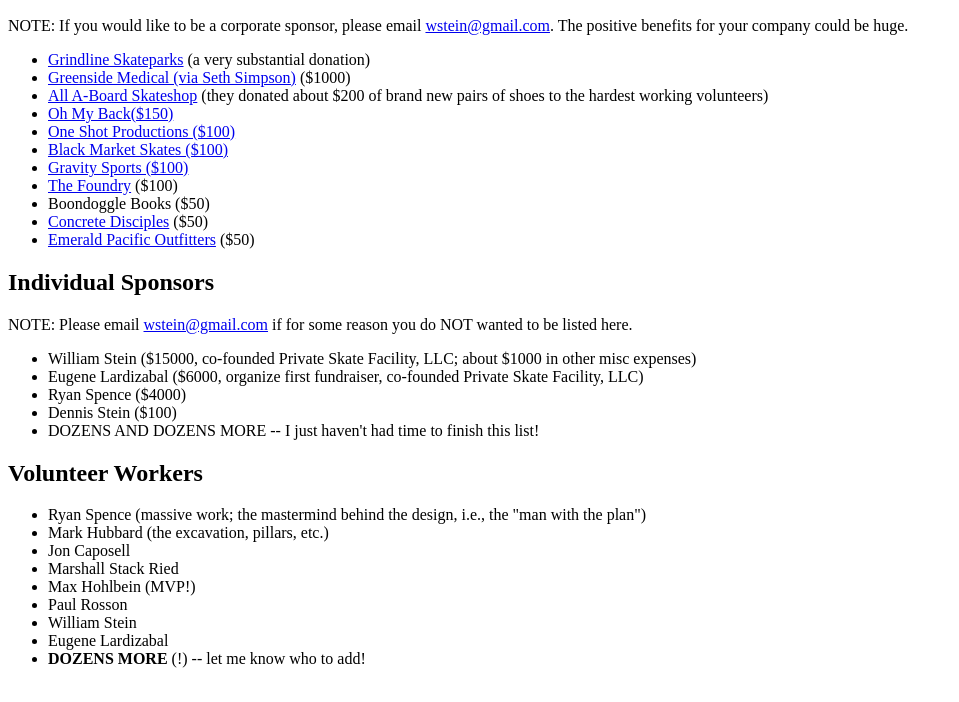
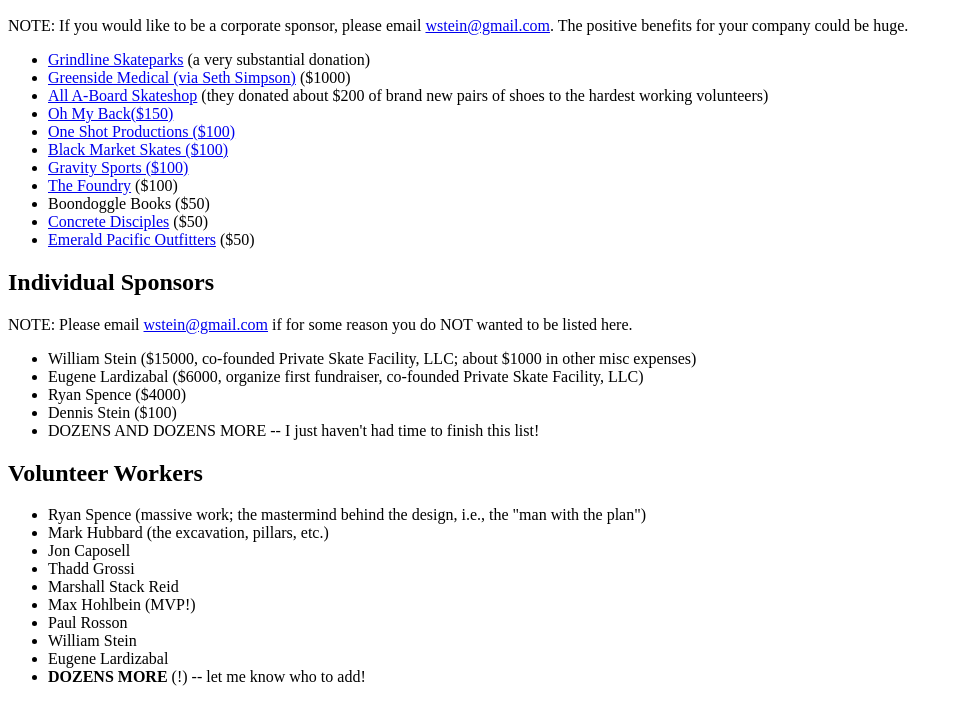
Before and after one commit to williamstein/vertramp, a plain HTML site: page contrib.html in a window 1280 px wide. Shown: the part 727-1429 px from the top of the page, without its empty margins (0-959 px from the left). Drawn offline with Linux system fonts and the light colour scheme.

Commit message:
fixes suggested by Marshall

```diff
--- a/contrib.html
+++ b/contrib.html
@@ -77,7 +77,8 @@
 <li> Ryan Spence (massive work; the mastermind behind the design, i.e., the "man with the plan")</li>
 <li> Mark Hubbard (the excavation, pillars, etc.)</li>
 <li> Jon Caposell</li>
-<li> Marshall Stack Ried</li>
+<li> Thadd Grossi</li>
+<li> Marshall Stack Reid</li>
 <li> Max Hohlbein (MVP!)</li>
 <li> Paul Rosson</li>
 <li> William Stein</li>
```
